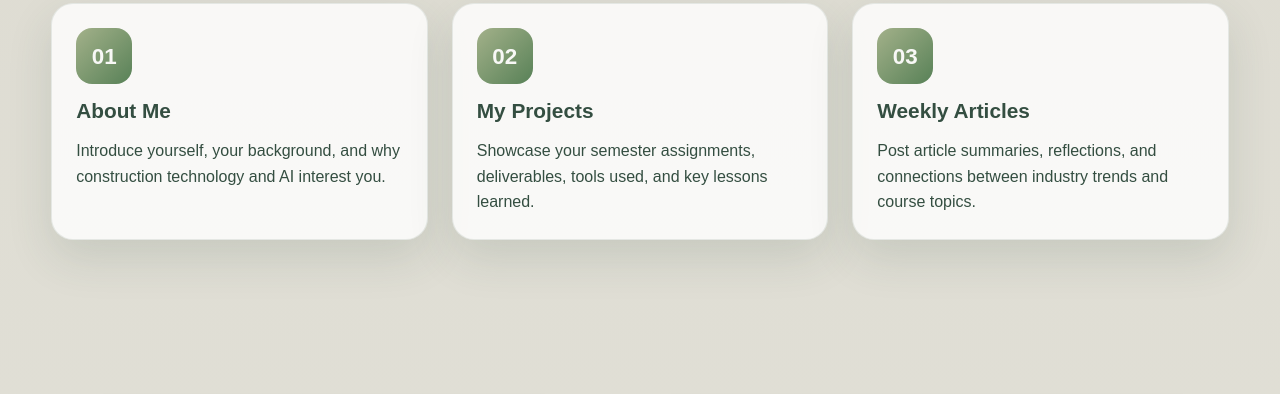
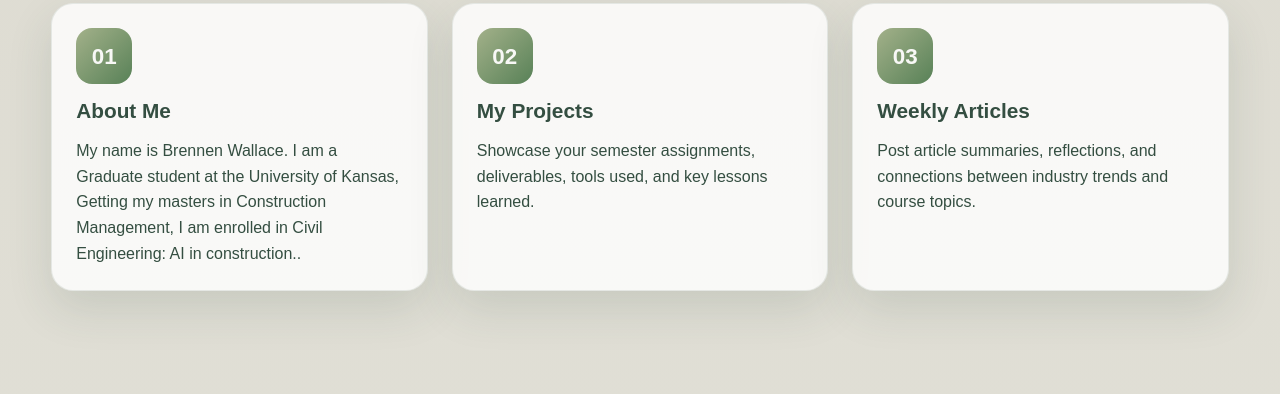
Before and after one commit to brennenw22/portfolio, a plain HTML site: page index.html in a window 1280 px wide. Shown: the part 1179-1573 px from the top of the page. Drawn offline with Linux system fonts and the light colour scheme.

Commit message:
Update index.html

```diff
--- a/index.html
+++ b/index.html
@@ -568,7 +568,7 @@
           <article class="card feature-card">
             <div class="feature-icon">01</div>
             <h3>About Me</h3>
-            <p>Introduce yourself, your background, and why construction technology and AI interest you.</p>
+            <p>My name is Brennen Wallace. I am a Graduate student at the University of Kansas, Getting my masters in Construction Management, I am enrolled in Civil Engineering: AI in construction..</p>
           </article>
 
           <article class="card feature-card">
```
